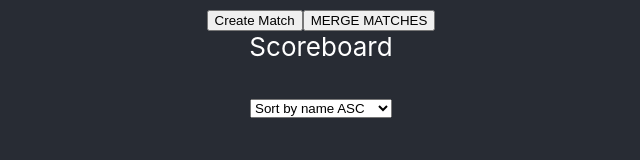
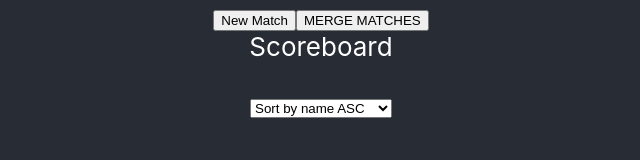
Before and after one commit to ronlouw/ScoreBoardTS, a React (Create React App) app: page / in a window 1280 px wide. Shown: the top 160 px of the page, without its empty margins (319-959 px from the left). Built offline with nearby package versions, Linux system fonts and the light colour scheme.

Commit message:
Refactor: define actions in action.ts

```diff
--- a/src/components/Tournament/index.tsx
+++ b/src/components/Tournament/index.tsx
@@ -3,6 +3,7 @@ import ScoreBoard from "../ScoreBoard";
 import { TTournament } from "../../entities/Tournament";
 import { TPlayer } from "../../entities/Player";
 import { selectMatchIds } from "../../store/matches/selectors";
+import { createMatch } from "../../store/matches/actions";
 import { useSelector, useDispatch } from "react-redux";
 
 export default function Tournament() {
@@ -60,14 +61,15 @@ export default function Tournament() {
     setMatches(mergedMatches);
   }
 
-  function createMatch() {
-    const action = { type: "CREATE_MATCH" };
-    dispatch(action);
+  function newMatch() {
+    // const action = createMatch();
+    // dispatch(action);
+    dispatch(createMatch());
   }
 
   return (
     <div>
-      <button onClick={createMatch}>Create Match</button>
+      <button onClick={newMatch}>New Match</button>
       <button onClick={merge}>MERGE MATCHES</button>
       {matchIds.map((matchId) => {
         return <ScoreBoard key={matchId} matchId={matchId} />;
--- /dev/null
+++ b/src/store/matches/actions.ts
@@ -0,0 +1,33 @@
+export const CREATE_MATCH = "CREATE_MATCH";
+
+type TCreateMatchAction = {
+  type: typeof CREATE_MATCH;
+};
+
+export type TMatchActionTypes = TCreateMatchAction;
+
+// Action Creator
+export function createMatch(): TCreateMatchAction {
+  return {
+    type: CREATE_MATCH,
+  };
+}
+
+// Inspiration from the docs:
+
+// export const SEND_MESSAGE = 'SEND_MESSAGE'
+// export const DELETE_MESSAGE = 'DELETE_MESSAGE'
+
+// interface SendMessageAction {
+//   type: typeof SEND_MESSAGE
+//   payload: Message
+// }
+
+// interface DeleteMessageAction {
+//   type: typeof DELETE_MESSAGE
+//   meta: {
+//     timestamp: number
+//   }
+// }
+
+// export type ChatActionTypes = SendMessageAction | DeleteMessageAction
--- a/src/store/matches/reducer.ts
+++ b/src/store/matches/reducer.ts
@@ -1,4 +1,5 @@
 import { TMatch } from "../../entities/Match";
+import { CREATE_MATCH, TMatchActionTypes } from "./actions";
 
 const initialState = [
   {
@@ -21,10 +22,10 @@ const initialState = [
 // reducer moet altijd een state returnen
 export default function matchesReducer(
   state: TMatch[] = initialState,
-  action: { type: string | null } = { type: null }
+  action: TMatchActionTypes | { type: null } = { type: null }
 ) {
   switch (action.type) {
-    case "CREATE_MATCH":
+    case CREATE_MATCH:
       const newMatch = { id: state.length + 1, players: [] };
       return [...state, newMatch];
 
```
Also changed, not shown: 1 other file (tests, documents, lock files or other folders).
